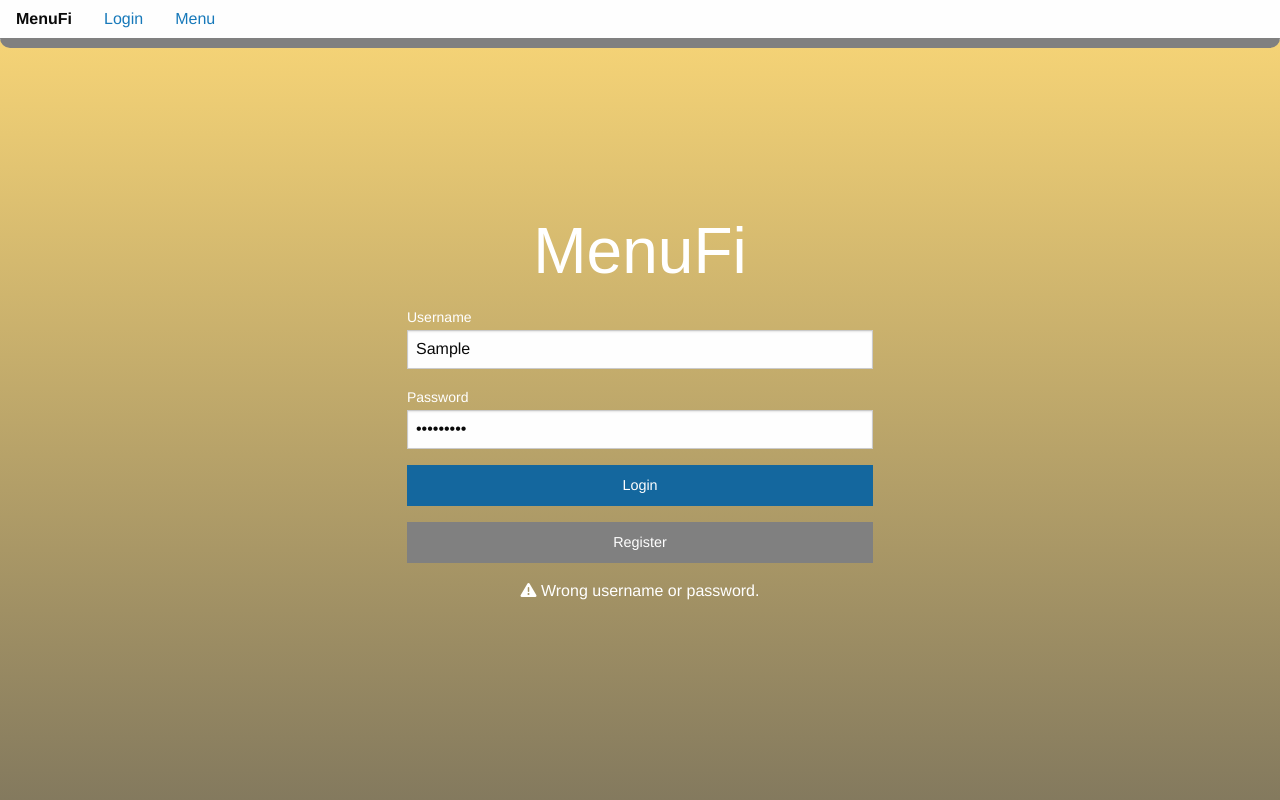
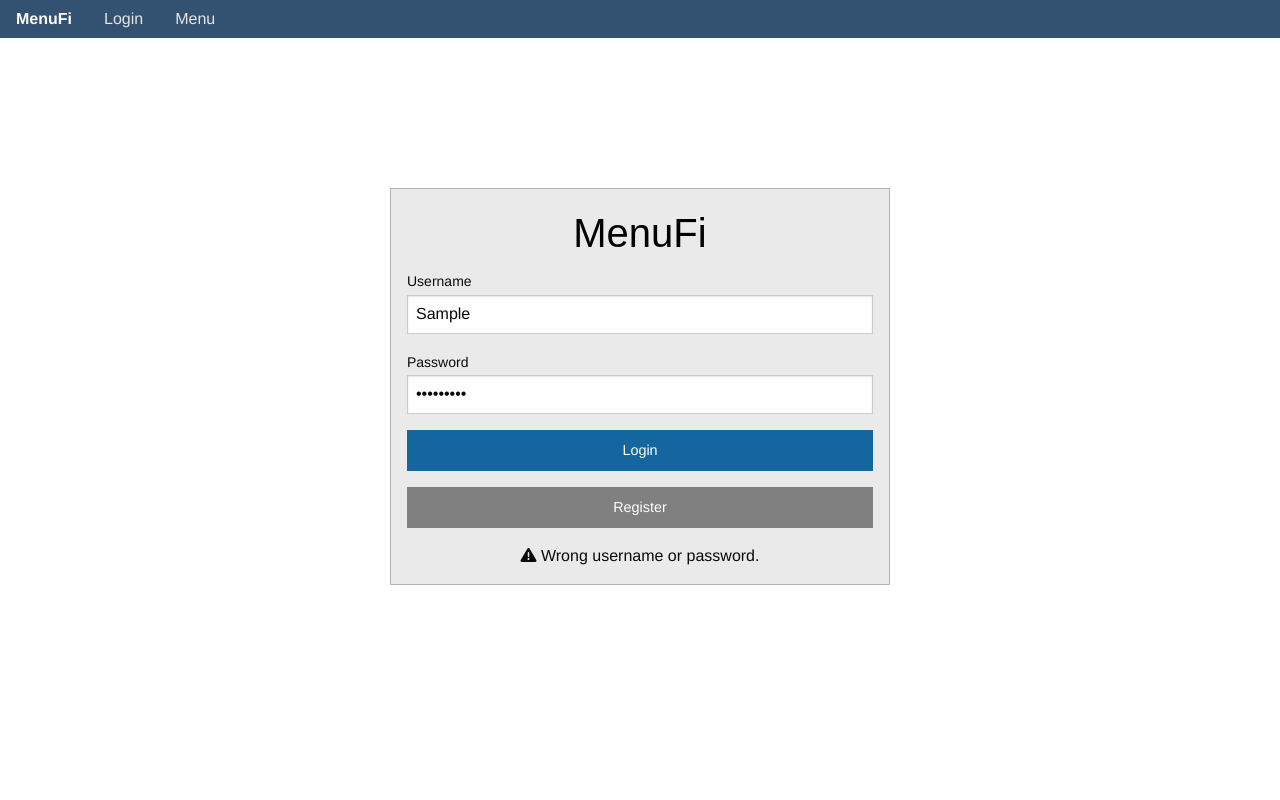
Before and after one commit to MenuFi/MenuFiWebPortal, an Angular app: page /login in a window 1280 px wide. Both pictures are taken after typing "Sample", "Sample123" into the empty fields and a click on the button "Login". Shown: the top 800 px of the page. Built offline with nearby package versions, Linux system fonts and the light colour scheme.

Commit message:
Reskinned the web portal again

```diff
--- a/src/app/app.component.css
+++ b/src/app/app.component.css
@@ -4,7 +4,7 @@ div.back {
   padding: 0px;
   margin: 0px;
   min-height: 1080px;
-  background: linear-gradient(#f5d376, #545454);
+  background: white;
 }
 
 div.primaryCallout {
@@ -12,11 +12,21 @@ div.primaryCallout {
   height: 100%;
   padding: 0px;
   margin: 0px;
+  background-color: #335170;
 }
 
-ul.menu {
-  margin: 0px;
-  padding: 0px;
-  border-bottom: 10px solid grey;
-  border-radius: 10px;
+.menu-text {
+  color: white !important;
 }
+
+.menu a:link, a:visited {
+  color: #e5e5e5;
+}
+
+.menu a:hover {
+  color: #1879db;
+}
+
+.menu a:active {
+  color: white;
+}
--- a/src/app/app.component.html
+++ b/src/app/app.component.html
@@ -1,6 +1,6 @@
 
 <div class="primaryCallout">
-  <div class="menuHeader" style="height: 10px">
+  <div class="menuHeader">
     <ul class="menu">
       <li class="menu-text">MenuFi</li>
       <li><a routerLink="/login" routerLinkActive="active text-center">Login</a></li>
@@ -8,7 +8,7 @@
     </ul>
   </div>
   <div class="back">
-    <div style="text-align:center ; margin-top:30px">
+    <div style="text-align:center;">
       <router-outlet></router-outlet>
     </div>
   </div>
--- a/src/app/app.component.ts
+++ b/src/app/app.component.ts
@@ -5,7 +5,7 @@ declare var $:any
 @Component({
   selector: 'app-root',
   templateUrl: './app.component.html',
-  styleUrls: ['./app.component.css', './shared/css/foundation.min.css'],
+  styleUrls: ['./shared/css/foundation.min.css', './app.component.css'],
   encapsulation: ViewEncapsulation.None
 })
 export class AppComponent implements OnInit {
--- a/src/app/login/login.component.css
+++ b/src/app/login/login.component.css
@@ -3,14 +3,9 @@
     display: inline-block;
     margin-top: 150px;
 }
-div.callout {
-  background-color: transparent;
-  border-color: transparent;
-}
 
-h1 {
-  font-size: 64px;
-  color: white;
+h2 {
+  color: black;
   font-family: "Avant Garde", Avantgarde, "Century Gothic", CenturyGothic, AppleGothic, sans-serif;
 }
 
--- a/src/app/login/login.component.html
+++ b/src/app/login/login.component.html
@@ -1,9 +1,9 @@
-<div class="callout" id="login">
-  <h1>
+<div class="callout secondary" id="login">
+  <h2>
     MenuFi
-  </h1>
+  </h2>
   <form (ngSubmit)="true">
-    <label class="text-left" style="color: white">Username
+    <label class="text-left">Username
       <input
         type="text"
         placeholder="user@domain.com"
@@ -13,7 +13,7 @@
         />
     </label>
 
-    <label class="text-left" style="color: white">Password
+    <label class="text-left">Password
       <input
         type="password"
         placeholder="password"
@@ -27,12 +27,12 @@
     <span [hidden]="!this.showRegister">
       <button class="button expanded" (click)="register();">Register</button>
     </span>
-    <span [hidden]="!this.showMessage" style="color: white">
+    <span [hidden]="!this.showMessage">
       <i [hidden]="!this.isError" class="fa fa-exclamation-triangle" aria-hidden="true"></i>
       <i [hidden]="this.isError" class="fa fa-check-circle" aria-hidden="true"></i>
       {{this.message}}
     </span>
-    <span [hidden]="!this.isLoading || this.showMessage" style="color: white">
+    <span [hidden]="!this.isLoading || this.showMessage">
       <i class="fa fa-spinner fa-pulse fa-fw"></i>
       Loading...
     </span>
--- a/src/app/menu/menu.component.css
+++ b/src/app/menu/menu.component.css
@@ -1,6 +1,10 @@
 div.window {
   margin-left: 50px;
   margin-right: 50px;
-  background-color: none;
-  color: white;
+  background-color: transparent;
+  color: black;
 }
+
+a.button {
+  margin: 5px 5px 5px 5px;
+}
--- a/src/app/menu/menu.component.html
+++ b/src/app/menu/menu.component.html
@@ -1,9 +1,6 @@
 <br>
 <br>
 <div class="window text-center">
-    <h2>Menu Editing Page</h2>
-    <p>This page is under construction.</p>
-
     <div class="grid-container">
         <div class="grid-x grid-margin-x">
             <div class="cell medium-12 large-6" *ngFor="let menuItem of menuItemsData | async">
```
